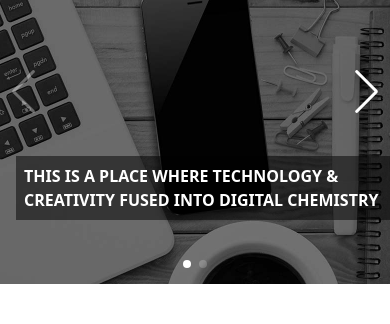
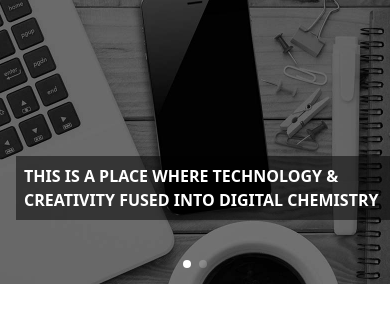
Before and after one commit to naufalkharits/Suitmedia, a React (Create React App) app: page / in a window 390 px wide. Shown: the part 160-484 px from the top of the page. Built offline with nearby package versions, Linux system fonts and the light colour scheme.

Commit message:
Minor Enhance

```diff
--- a/src/index.css
+++ b/src/index.css
@@ -4,7 +4,7 @@
 
 .swiper-button-prev,
 .swiper-button-next {
-    @apply text-white !important;
+    @apply hidden text-white md:block !important;
 }
 
 .swiper-pagination-bullet,
```
